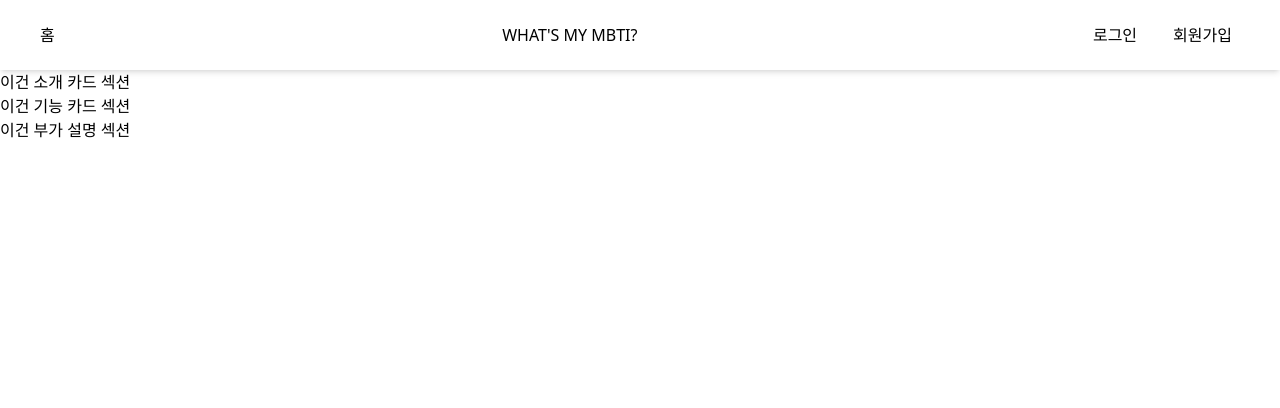
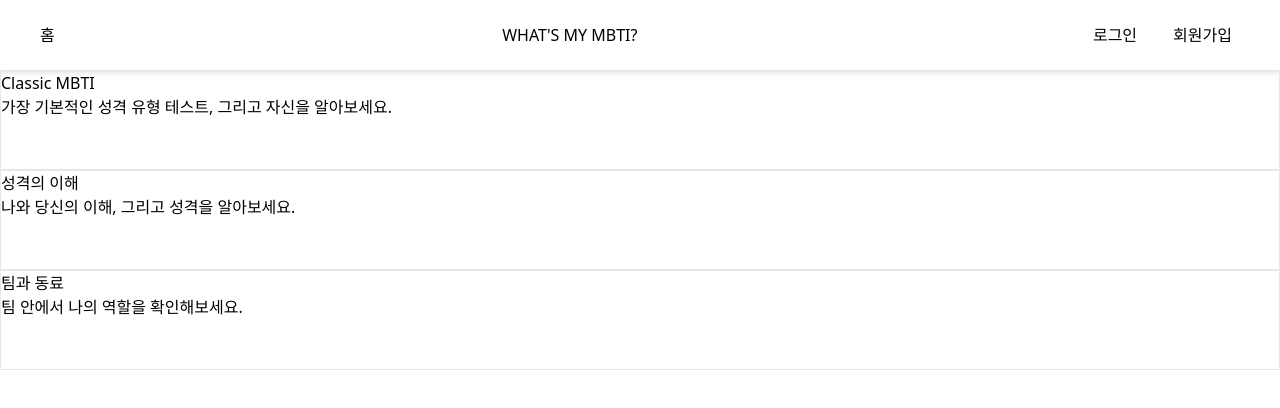
Before and after one commit to choichangyeon/MBTI-Classic, a React (Vite) app: page / in a window 1280 px wide. Shown: the top 408 px of the page. Built offline with nearby package versions, Linux system fonts and the light colour scheme.

Commit message:
feat:#5 홈 post 카드 내용 추가

```diff
--- a/src/components/home/PostCard.jsx
+++ b/src/components/home/PostCard.jsx
@@ -1,5 +1,10 @@
-const PostCard = ({ children }) => {
-  return <div className="flex fle">{children}</div>;
+const PostCard = ({ title, children }) => {
+  return (
+    <div className="flex flex-col h-lg w-50 border">
+      <h1>{title}</h1>
+      <p>{children}</p>
+    </div>
+  );
 };
 
 export default PostCard;
--- /dev/null
+++ b/src/data/HomePostCardContent.js
@@ -0,0 +1,11 @@
+export const POST_TITLE = {
+  TEST_TITLE: "Classic MBTI",
+  TEST_EFFECT_1: "성격의 이해",
+  TEST_EFFECT_2: "팀과 동료",
+};
+
+export const POST_CONTENT = {
+  TITLE_CONTENT: "가장 기본적인 성격 유형 테스트, 그리고 자신을 알아보세요.",
+  EFFECT_CONTENT_1: "나와 당신의 이해, 그리고 성격을 알아보세요.",
+  EFFECT_CONTENT_2: "팀 안에서 나의 역할을 확인해보세요.",
+};
--- a/src/pages/Home.jsx
+++ b/src/pages/Home.jsx
@@ -1,11 +1,18 @@
+import { POST_CONTENT, POST_TITLE } from "@/data/HomePostCardContent";
 import PostCard from "@components/home/PostCard";
 
 const Home = () => {
   return (
     <div>
-      <PostCard>이건 소개 카드 섹션</PostCard>
-      <PostCard>이건 기능 카드 섹션</PostCard>
-      <PostCard>이건 부가 설명 섹션</PostCard>
+      <PostCard title={POST_TITLE.TEST_TITLE}>
+        {POST_CONTENT.TITLE_CONTENT}
+      </PostCard>
+      <PostCard title={POST_TITLE.TEST_EFFECT_1}>
+        {POST_CONTENT.EFFECT_CONTENT_1}
+      </PostCard>
+      <PostCard title={POST_TITLE.TEST_EFFECT_2}>
+        {POST_CONTENT.EFFECT_CONTENT_2}
+      </PostCard>
     </div>
   );
 };
```
